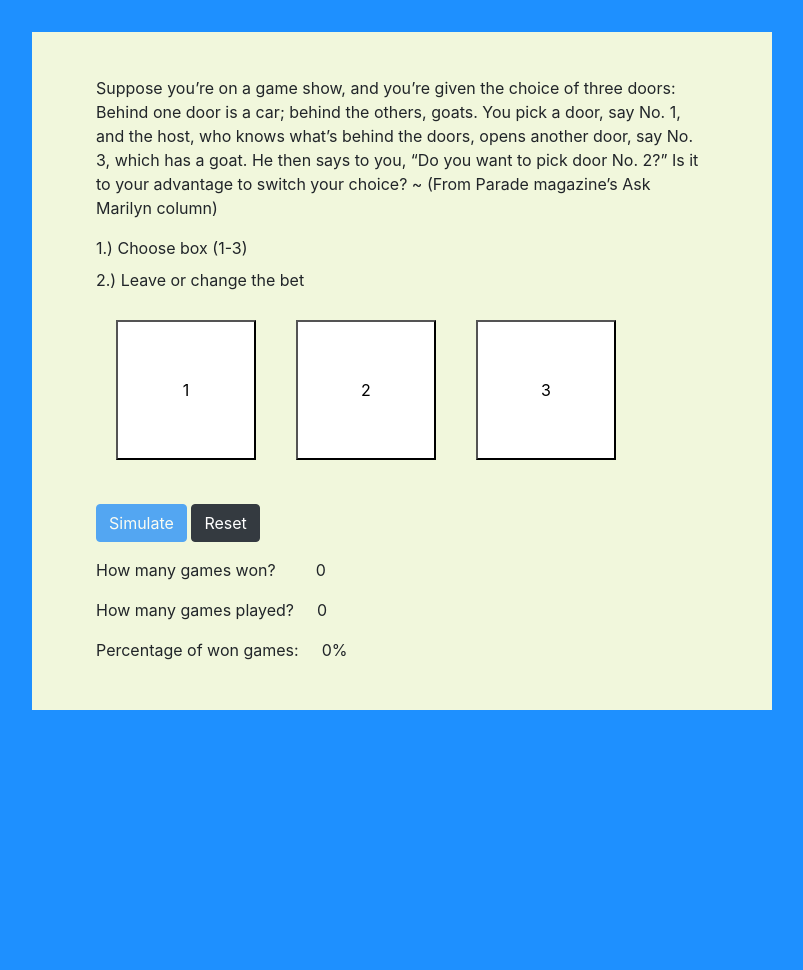
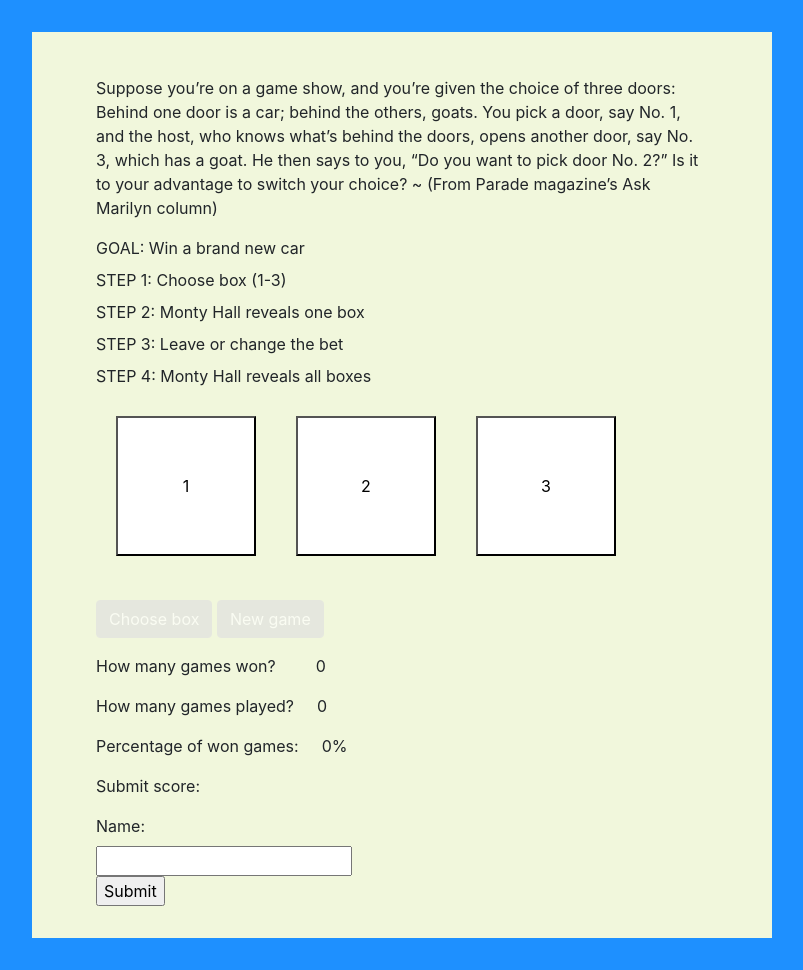
Before and after one commit to AdamczykMaciej/PUZ, a Python web app: template templates/index.html in a window 1280 px wide. Shown: the whole page, without its empty margins (238-1041 px from the left). Before the commit the page ends 710 px from the top, so only its background shows below. Run offline with Jinja, Linux system fonts and the light colour scheme; the template is opened without the code that fills it, so the values that code supplies are empty; some libraries are stand-ins or nearby versions; some web fonts are replaced.

Commit message:
Add Redis database, better layout, instructions

```diff
--- a/static/css/main.css
+++ b/static/css/main.css
@@ -12,7 +12,10 @@ body {
     margin: 0;
     background-color: #1E90FF !important;
 }
-
+.btn:disabled{
+    background-color: #E0E0E0 !important;
+    border-color: #E0E0E0 !important
+}
 #container {
     margin: 2em auto;
     width: 740px;
--- a/static/js/main.js
+++ b/static/js/main.js
@@ -3,6 +3,7 @@ var firstChoice = ""
 var howManyTimesPlayed = 0;
 var howManySuccesses = 0;
 var myTurn = 1;
+var inds= [0,1,2]
 function clickBox(el){
     document.getElementById("simulate").disabled = false;
     reset()
@@ -12,7 +13,7 @@ function clickBox(el){
 }
 
 function reset(){
-    var elements = document.getElementsByClassName("box");
+    let elements = document.getElementsByClassName("box");
     [...elements].forEach(e=>{e.style.backgroundColor = "white"});
 }
 
@@ -27,46 +28,51 @@ function resetGame(){
     firstChoice = ""
     myTurn=1;
     document.getElementById("simulate").disabled = true;
+    document.getElementById("reset").disabled = true;
     document.getElementById("1").innerHTML = "1"
     document.getElementById("2").innerHTML = "2"
     document.getElementById("3").innerHTML = "3"
     document.getElementById("result").innerHTML = ""
+    inds = [0,1,2]
 }
 
 function disableBoxes(){
-var boxes = document.querySelectorAll(".box");
-[...boxes].forEach(e=>{e.disabled = true})
+    let boxes = document.querySelectorAll(".box");
+    [...boxes].forEach(e=>{e.disabled = true})
 }
 
-function resultWon(boxId){
+function resultWon(priceId, leftId){
     howManySuccesses+=1;
     howManyTimesPlayed+=1;
 //            document.getElementById("result").text = "You won!";
-    document.getElementById(boxId).innerHTML = "<img src='/static/images/ferrari.png'>";
+    document.getElementById(priceId).innerHTML = "<img src='/static/images/ferrari.png'>";
+    document.getElementById(leftId+1).innerHTML = "<img src='/static/images/goat.png'>";
     document.getElementById("won-num").innerHTML = howManySuccesses;
     document.getElementById("played-num").innerHTML = howManyTimesPlayed;
     disableBoxes();
     document.getElementById("simulate").disabled = true;
     document.getElementById("result").innerHTML = "You won!";
     document.getElementById("result").style.color = "green";
+    document.getElementById("reset").disabled = false;
 }
 
-function resultLost(){
+function resultLost(priceId, userChoiceId){
     howManyTimesPlayed+=1;
-//            document.getElementById("result").text = "You lost...";
+    document.getElementById(price).innerHTML = "<img src='/static/images/ferrari.png'>";
+    document.getElementById(userChoiceId).innerHTML = "<img src='/static/images/goat.png'>";
     document.getElementById("played-num").innerHTML = howManyTimesPlayed;
     disableBoxes();
     document.getElementById("simulate").disabled = true;
     document.getElementById("result").innerHTML = "You lost!";
     document.getElementById("result").style.color = "red";
+    document.getElementById("reset").disabled = false;
 }
 
 function updatePercentageOfWon(){
-    var played = document.getElementById("played-num").innerHTML;
-    var won = document.getElementById("won-num").innerHTML = howManySuccesses;
-    var result = parseInt(won).toFixed(2)/parseInt(played).toFixed(2)*100.0
+    let played = document.getElementById("played-num").innerHTML;
+    let won = document.getElementById("won-num").innerHTML = howManySuccesses;
+    let result = parseInt(won).toFixed(2)/parseInt(played).toFixed(2)*100.0
     document.getElementById("won-percent").innerHTML = result.toFixed(2)+"%"
-
 }
 
 function simulate(){
@@ -75,12 +81,11 @@ function simulate(){
 //        console.log("price: box:",price)
         firstChoice = document.getElementById(clickedElId);
         firstChoice.disabled = true;
-        var boxes = document.querySelectorAll(".box");
-        var leftBoxes = [];
+        let boxes = document.querySelectorAll(".box");
+        let leftBoxes = [];
 
         montyHallChoice = 0;
 
-        var inds= [0,1,2]
         if(price === parseInt(clickedElId)){
             inds = inds.filter(item => item !== parseInt(clickedElId-1));
             montyHallChoice = boxes[inds[randomInteger(0,1)]];
@@ -98,10 +103,63 @@ function simulate(){
         secondChoice = document.getElementById(clickedElId);
         secondChoice.disabled = true;
         if(price === parseInt(clickedElId)){
-            resultWon(price);
+            leftId = inds.filter(item => item !== montyHallChoice);
+            resultWon(price, leftId[0]);
         } else{
-            resultLost();
+            resultLost(price, clickedElId);
         }
         updatePercentageOfWon();
      }
 }
+
+function updateLeaderboard(){
+     $.post("/api/updateLeaderboard",
+  {
+    name: document.getElementById("name").value,
+    score: document.getElementById("won-percent").innerHTML
+  },
+  function(data, status){
+    console.log("Data: " + data + "\nStatus: " + status);
+  });
+}
+
+function generateTableHead(table, data) {
+  let thead = table.createTHead();
+  let row = thead.insertRow();
+  let head = ["Name","Score"]
+  for (let key of head) { // data
+    let th = document.createElement("th");
+    let text = document.createTextNode(key);
+    th.appendChild(text);
+    row.appendChild(th);
+  }
+}
+
+function generateTable(table, data) {
+    let dict = [];
+    for (let key in data){
+        dict.push({key:key, value: data[key]});
+    }
+    //data
+  for (let element of dict) {
+    let row = table.insertRow();
+    for (key in element) {
+      let cell = row.insertCell();
+      let text = document.createTextNode(element[key]);
+      cell.appendChild(text);
+    }
+  }
+}
+
+function getLeaderboard() {
+  $.get("/api/getLeaderboard",function(data, status){
+        $("table tr").remove();
+        data = JSON.parse(data);
+      let table = document.querySelector("table");
+      console.log("Load leaderboard");
+      generateTableHead(table, Object.keys(data));
+      generateTable(table, data);
+    });
+}
+
+$( document ).ready(getLeaderboard());
--- a/templates/base.html
+++ b/templates/base.html
@@ -8,8 +8,8 @@
 	<link rel="stylesheet" href="{{ url_for('static', filename='css/main.css') }}">
     <link rel="icon" type="image/png" href="{{ url_for('static', filename='images/puzzle.png')}}"/>
     <link rel="stylesheet" href="https://stackpath.bootstrapcdn.com/bootstrap/4.3.1/css/bootstrap.min.css" integrity="sha384-ggOyR0iXCbMQv3Xipma34MD+dH/1fQ784/j6cY/iJTQUOhcWr7x9JvoRxT2MZw1T" crossorigin="anonymous">
+    <script src="https://code.jquery.com/jquery-3.5.1.min.js"></script>
     <script type="text/javascript" src="{{ url_for('static', filename='js/main.js') }}"></script>
-    <script src="https://code.jquery.com/jquery-3.3.1.slim.min.js" integrity="sha384-q8i/X+965DzO0rT7abK41JStQIAqVgRVzpbzo5smXKp4YfRvH+8abtTE1Pi6jizo" crossorigin="anonymous"></script>
     <script src="https://stackpath.bootstrapcdn.com/bootstrap/4.3.1/js/bootstrap.min.js" integrity="sha384-JjSmVgyd0p3pXB1rRibZUAYoIIy6OrQ6VrjIEaFf/nJGzIxFDsf4x0xIM+B07jRM" crossorigin="anonymous"></script>
 </head>
 
--- a/templates/index.html
+++ b/templates/index.html
@@ -2,20 +2,20 @@
 
 {% block body %}
 
-<!-- to be filled by the Python script -->
 <h1>{{ the_title }}</h1>
-<!-- note how items from the "static" folder are linked -->
-<!--<img alt="Photo: Bengal Tiger" src="{{ url_for('static', filename='images/tiger.jpg') }}">-->
 <p>Suppose you’re on a game show, and you’re given the choice of three doors: Behind one door is a car; behind the others, goats. You pick a door, say No. 1, and the host, who knows what’s behind the doors, opens another door, say No. 3, which has a goat. He then says to you, “Do you want to pick door No. 2?” Is it to your advantage to switch your choice? ~ (From Parade magazine’s Ask Marilyn column)</p>
-<label>1.) Choose box (1-3)</label><br>
-<label>2.) Leave or change the bet</label>
+<label>GOAL: Win a brand new car</label><br>
+<label>STEP 1: Choose box (1-3)</label><br>
+<label>STEP 2: Monty Hall reveals one box</label><br>
+<label>STEP 3: Leave or change the bet</label><br>
+<label>STEP 4: Monty Hall reveals all boxes</label>
 <br>
 <div id="container2">
 <button onclick="clickBox(this)" class="box" id="1">1</button><button onclick="clickBox(this)" class="box" id="2">2</button><button onclick="clickBox(this)" class="box" id="3">3</button>
 </div>
 <br>
-<button class="btn btn-primary" id="simulate" onclick="simulate()" disabled>Simulate</button>
-<button class="btn btn-dark" onclick="resetGame()">Reset</button>
+<button class="btn btn-primary" id="simulate" onclick="simulate()" disabled>Choose box</button>
+<button class="btn btn-dark" id="reset" onclick="resetGame()" disabled>New game</button>
 <p id="result"></p>
 <div style="display: flex;">
     <p>How many games won?</p>
@@ -30,4 +30,13 @@
     <p style="margin-left: 23px;" id="won-percent">0%</p>
 </div>
 
+<p>Submit score:</p>
+<form>
+  <label for="name">Name:</label><br>
+  <input type="text" id="name" value=""><br>
+  <input onclick="updateLeaderboard()" type="submit" value="Submit">
+</form>
+
+<table id="leaderboard"></table>
+
 {% endblock %}
```
